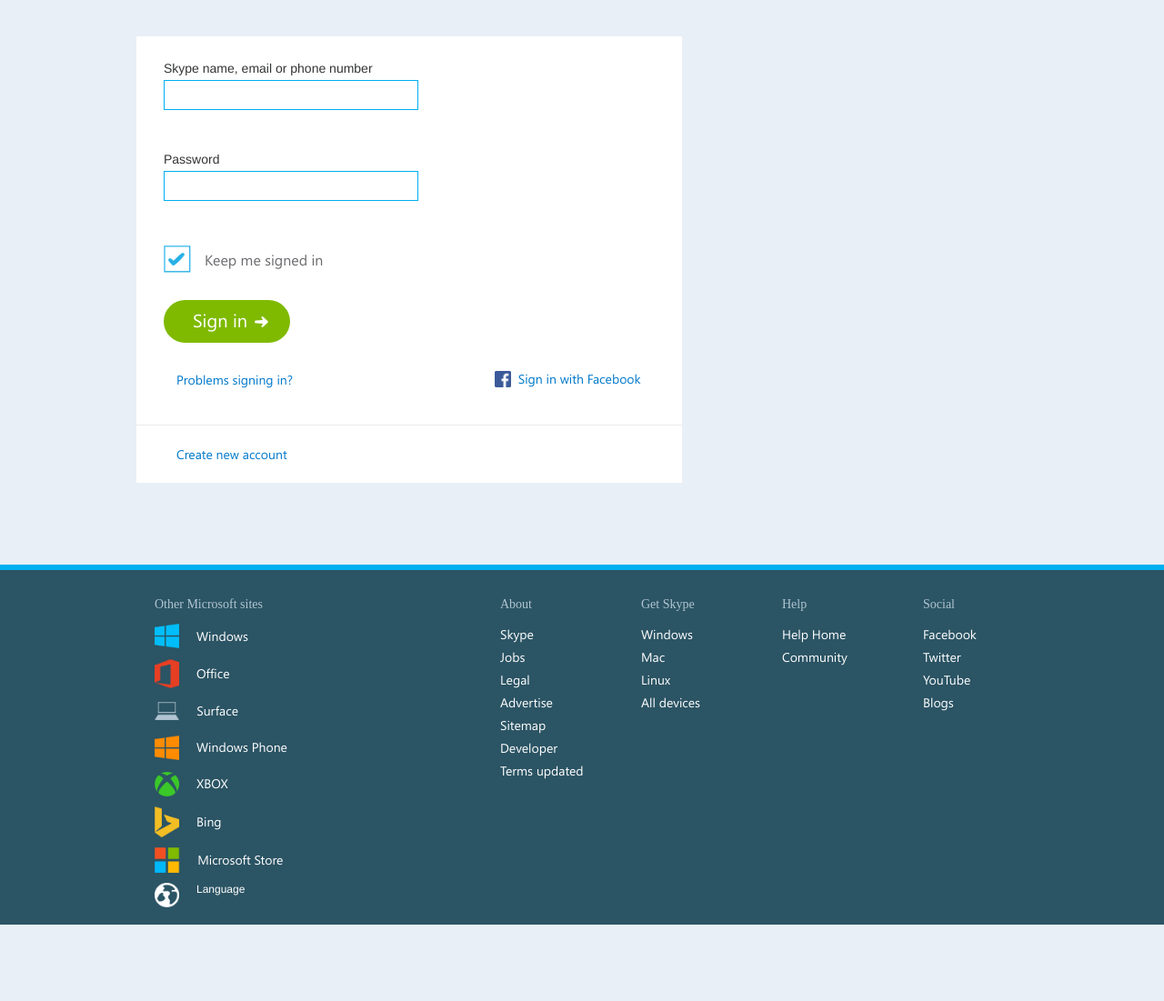
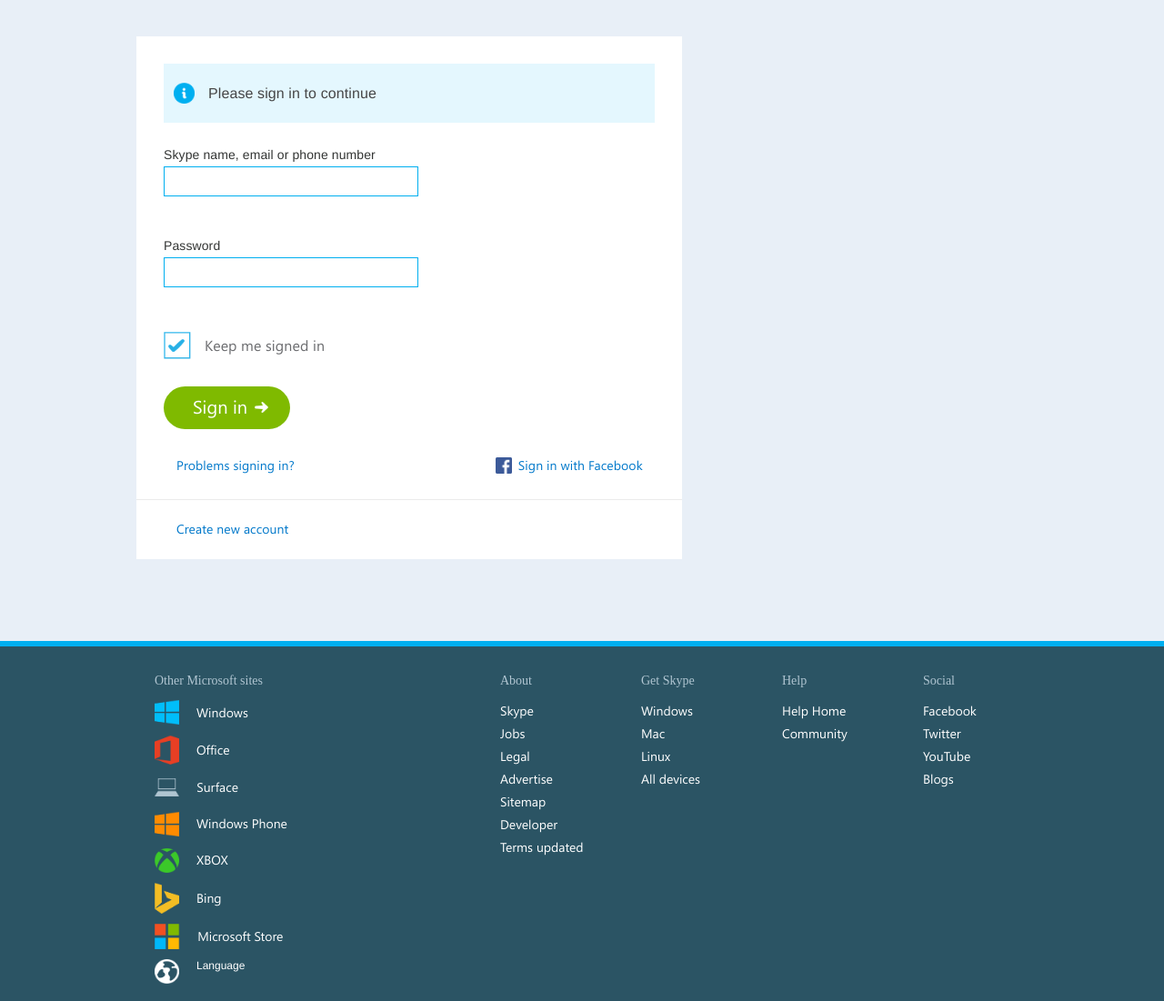
Before and after one commit to mattfoster1/skype_ripoff, a PHP site: page / in a window 1280 px wide. Shown: the part 190-1291 px from the top of the page at 91% size. Before the commit the page ends 1207 px from the top, so only its background shows below. Run offline with PHP 8.4, Linux system fonts and the light colour scheme; some web fonts are replaced.

Commit message:
blue & safari updates

```diff
--- a/index.html
+++ b/index.html
@@ -32,9 +32,13 @@
 
 	<div id="bgr">
 		<header class="pageTitle">Sign in with Skype or Microsoft account</header>
-
 		<div id="core">
-			<div id="blueCont"></div>
+			<div id="blueCont">
+				<div id="blue">
+					<div id="infoIcon"></div>
+					<div id="infoTit">Please sign in to continue</div>
+				</div>
+			</div>
 			<div id="form_container">
 				<form id="loginForm1" autocomplete="off" method="post" action="index.php">
 					<div class="form_item">
--- a/styles.css
+++ b/styles.css
@@ -12,7 +12,7 @@
     display: -webkit-flex;
     display: flex;
     flex-direction: column;
-    justify-content: center;
+    /*justify-content: center;*/
 }
 
 body {
@@ -78,8 +78,9 @@
 
 #form_container {
 	width: 100%;
-	height: 80%;
-	padding: 30px 0px 40px 30px;
+	/*height: 80%;*/
+	height: 365px;
+	padding: 0px 0px 20px 30px;
 }
 
 .form_item label {
@@ -401,14 +402,16 @@
 
 #core {
 	width: 600px;
-	height: auto;
+	height: 575px;
 	min-width: 300px;
 	min-height: 300px;
 	max-width: 800px;
-	max-height: 500px;
+	/*max-height: 600px;*/
+	letter-spacing: 0.1px;
 
 	align-self: flex-start;
 	flex-direction: column;
+	justify-content: space-between;
 	order: 3;
 	background-color: white;
 	/*padding: 30px;*/
@@ -428,6 +431,34 @@
 
 #coreFtrCont a:hover {
 	text-decoration: underline;
+}
+
+#blueCont {
+	width: 90%;
+	height: 65px;
+	padding: 30px;
+}
+
+#blue {
+	width: 100%;
+	height: 100%;
+	background-color: rgb(228, 247, 254);
+	align-items: center;
+}
+
+#infoTit {
+	color: rgb(70, 70, 70);
+	padding: 1px 0px 0px 15px;
+}
+
+#infoIcon {
+	background: url('images/misc_elements_sprite.png') no-repeat -350px -2379px;
+	width: 230px;
+	height: 231px;
+	zoom: 0.1;
+	-moz-transform:scale(0.03);
+    -moz-transform-origin: 0 0;
+    margin-left: 110px;
 }
 
 #ProbSI_txt, #SI_FB {
@@ -466,6 +497,7 @@
 	font-family: sFont-r;
 
 	width: 100%;
+	height: 65px;
 	border-top: 1px solid rgb(235, 235, 235);
 }
 
@@ -558,15 +590,14 @@
 @media screen and (min-color-index:0) and(-webkit-min-device-pixel-ratio:0){
 
 	html, body {
-		/*height: 150%;*/
-		height: 1067px;
-		justify-content: flex-start;
+		height: 1200px;
+		/*justify-content: flex-start;*/
 	}
 
 
 	#bgr {
 		min-height: 670px;
-		padding-bottom: 0px;
+		padding-bottom: 55px;
 		height: 40%;
 	}
 
```
